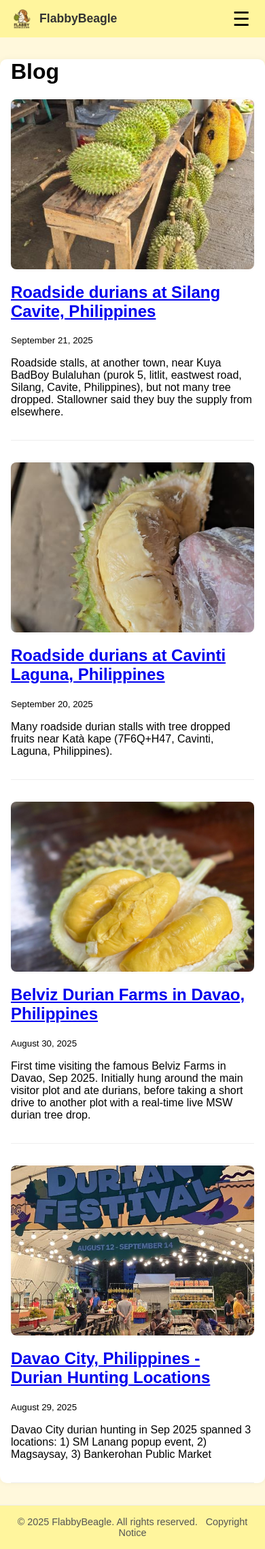
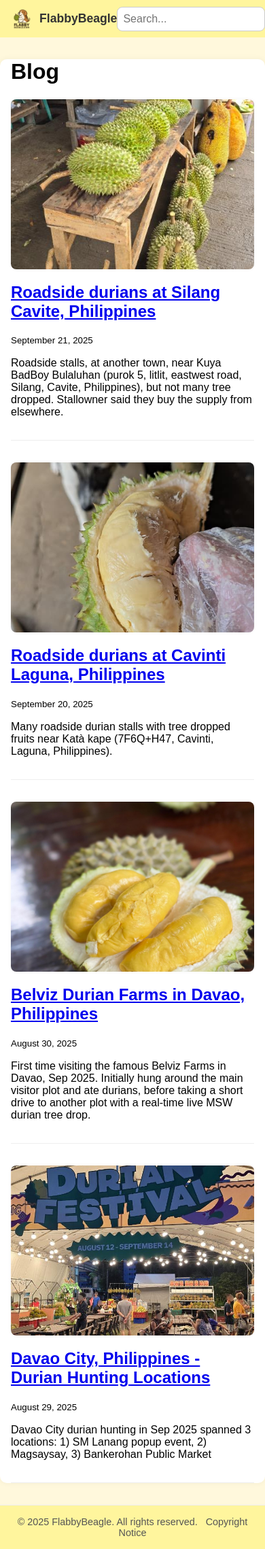
Before and after one commit to yensan57/flabbybeagle, a Jekyll site: the page built from index.md, in a window 390 px wide. Shown: the whole page at 68% size. Built offline with Jekyll 4.4.1, drawn with Linux system fonts in a browser that asks for light colours; comment, search, counter and statistics services are not loaded.

Commit message:
Update default.html

```diff
--- a/_layouts/default.html
+++ b/_layouts/default.html
@@ -30,7 +30,7 @@
     }
 
 
-/* 🟥 Style the search bar */
+/* Style the search bar */
 .search-bar input {
   padding: 0.5rem;
   border-radius: 8px;
@@ -39,12 +39,11 @@
   width: 200px;
 }
 
+/* Mobile menu */
 @media (max-width: 768px) {
-  .search-bar {
-    display: none; /* Hidden on mobile */
-  }
   .nav-menu.active .search-bar {
-    display: block; /* Show in mobile menu */
+    display: block; /* Ensure it's displayed when menu is active */
+    margin-top: 10px;
   }
 }
 
@@ -225,28 +224,30 @@
   </style>
 </head>
 <body>
+
   <header>
   <nav class="navbar">
-      <!--  CHANGED: Added logo + linked brand -->
     <a href="{{ '/' | relative_url }}" class="nav-brand">
-        <img src="/assets/images/flabbybeagle_icon_words_png_70px.png" alt="FlabbyBeagle Logo">  <!-- your logo path -->
+      <img src="/assets/images/flabbybeagle_icon_words_png_70px.png" alt="FlabbyBeagle Logo">
       {{ site.title }}
     </a>
 
-    <!-- 🟥 Desktop Search Bar -->
+    <!-- Desktop Search Bar -->
     <div class="search-bar">
       <input type="text" id="search-input" placeholder="Search..." onkeyup="performSearch()">
     </div>
 
-      <!--  CHANGED: Hamburger toggle button -->
     <button class="nav-toggle" aria-label="Toggle navigation">☰</button>
 
     <ul class="nav-menu">
       <li><a href="{{ '/' | relative_url }}">Blog</a></li>
-        <li><a href="{{ '/about' | relative_url }}">About</a></li>
+      <li><a href="{{ '/comingsoon' | relative_url }}">Coming Soon</a></li>
     </ul>
   </nav>
 </header>
+
+<!-- Search results container -->
+<div id="search-results" class="search-results"></div>
 
   <div class="content">
     {{ content }}
@@ -311,21 +312,29 @@
     searchIndex = data;
   });
 
-  // Perform the search
 function performSearch() {
   const query = document.getElementById("search-input").value;
   const fuse = new Fuse(searchIndex, {
     keys: ["title", "content"],
     includeScore: true,
-      threshold: 0.3 // Higher means more strict matching
+    threshold: 0.3
   });
 
   const results = fuse.search(query);
+  const resultDiv = document.getElementById("search-results");
+  resultDiv.innerHTML = ""; // Clear previous results
 
-    // Display results (for now, just log them)
-    console.log(results);
-    // Here, you can insert results into the page dynamically
+  if (results.length > 0) {
+    results.forEach(result => {
+      const post = result.item;
+      const postLink = `<a href="${post.url}" class="search-result-item">${post.title}</a>`;
+      resultDiv.innerHTML += postLink + "<br>";
+    });
+  } else {
+    resultDiv.innerHTML = "No results found.";
   }
+}
+
 
   </script>
 
```
Lines whose indentation alone changed are shown as unchanged.
